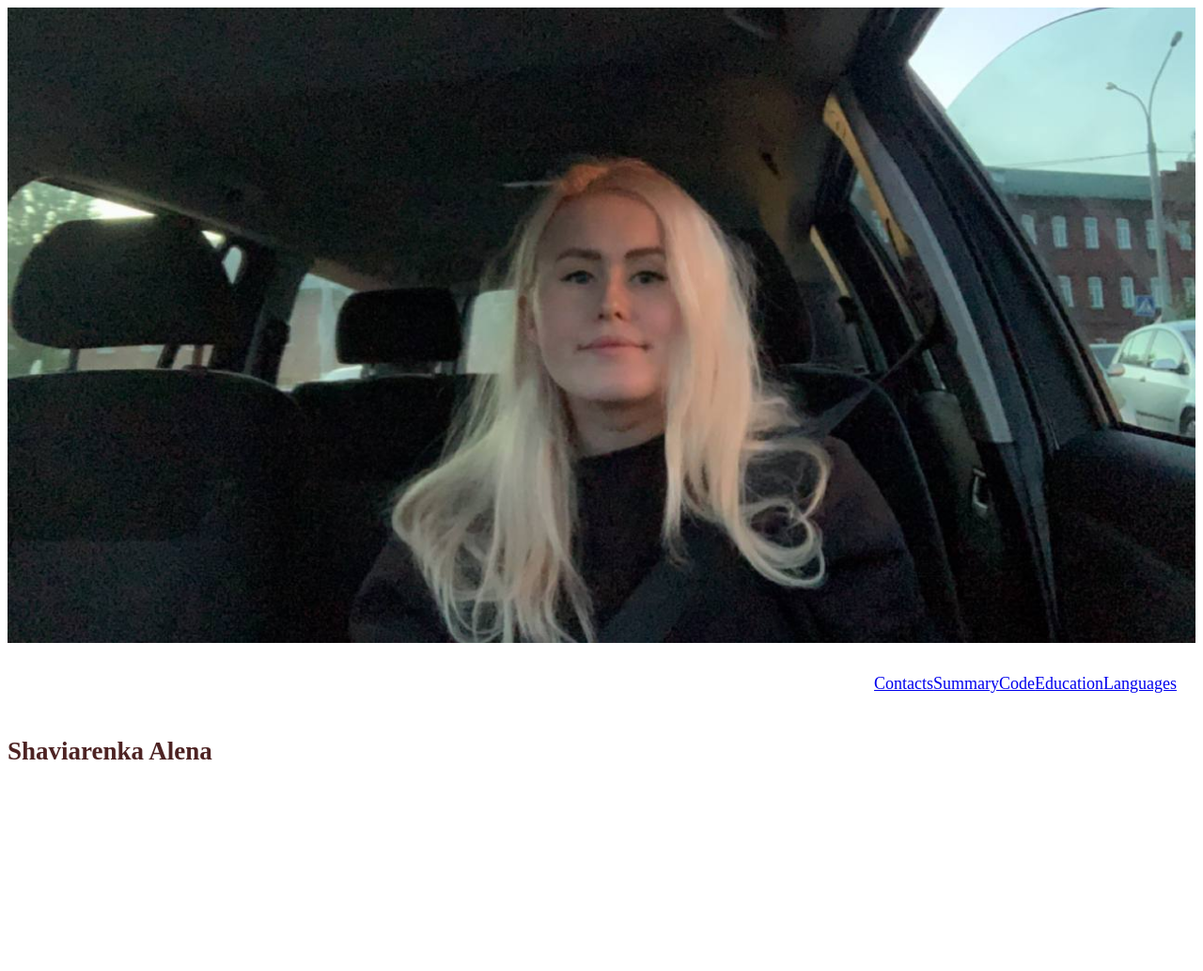
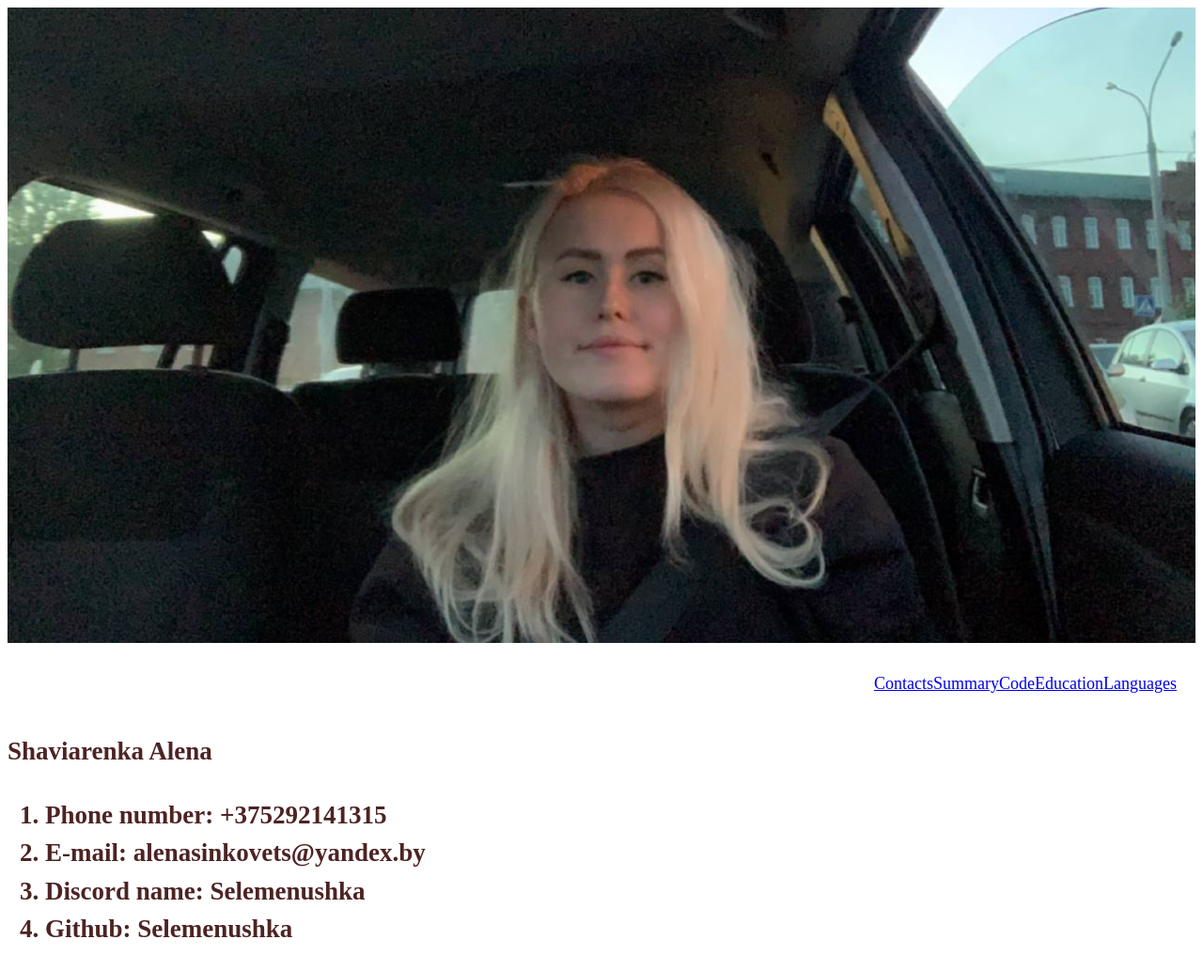
Before and after one commit to Selemenushka/rsschool-cv, a plain HTML site: page index.html in a window 1280 px wide. Shown: the whole page at 94% size. Before the commit the page ends 855 px from the top, so only its background shows below. Drawn offline with Linux system fonts and the light colour scheme; files whose address does not match are found by name; a web font is replaced by a local one.

Commit message:
feat: add contacts

```diff
--- a/index.html
+++ b/index.html
@@ -29,7 +29,14 @@
             <h1 class=".sectiontitle"><p>Shaviarenka Alena</p></h1>
         </section>
         <section class="section" id="contacts">
-            <h2 class=".sectiontitle"><p></p></h2>
+            <h2 class=".sectiontitle"><p>
+                <ol>
+                    <li>Phone number: +375292141315</li>
+                    <li>E-mail: alenasinkovets@yandex.by</li>
+                    <li>Discord name: Selemenushka </li>
+                    <li>Github: Selemenushka</li>
+                </ol>
+            </p></h2>
         </section>
         <section class="section" id="summary">
             <h2 class=".sectiontitle"><p></p></h2>
```
